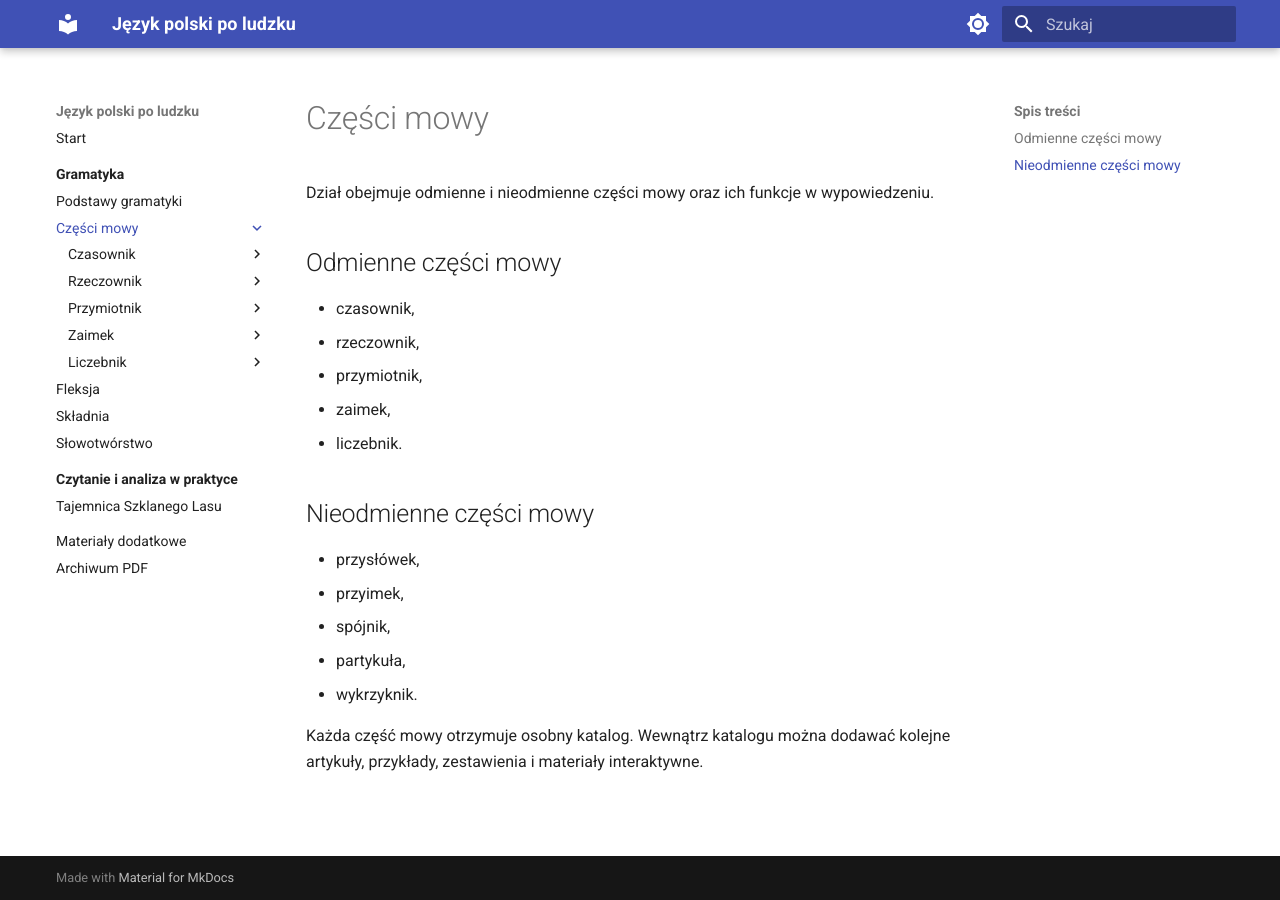
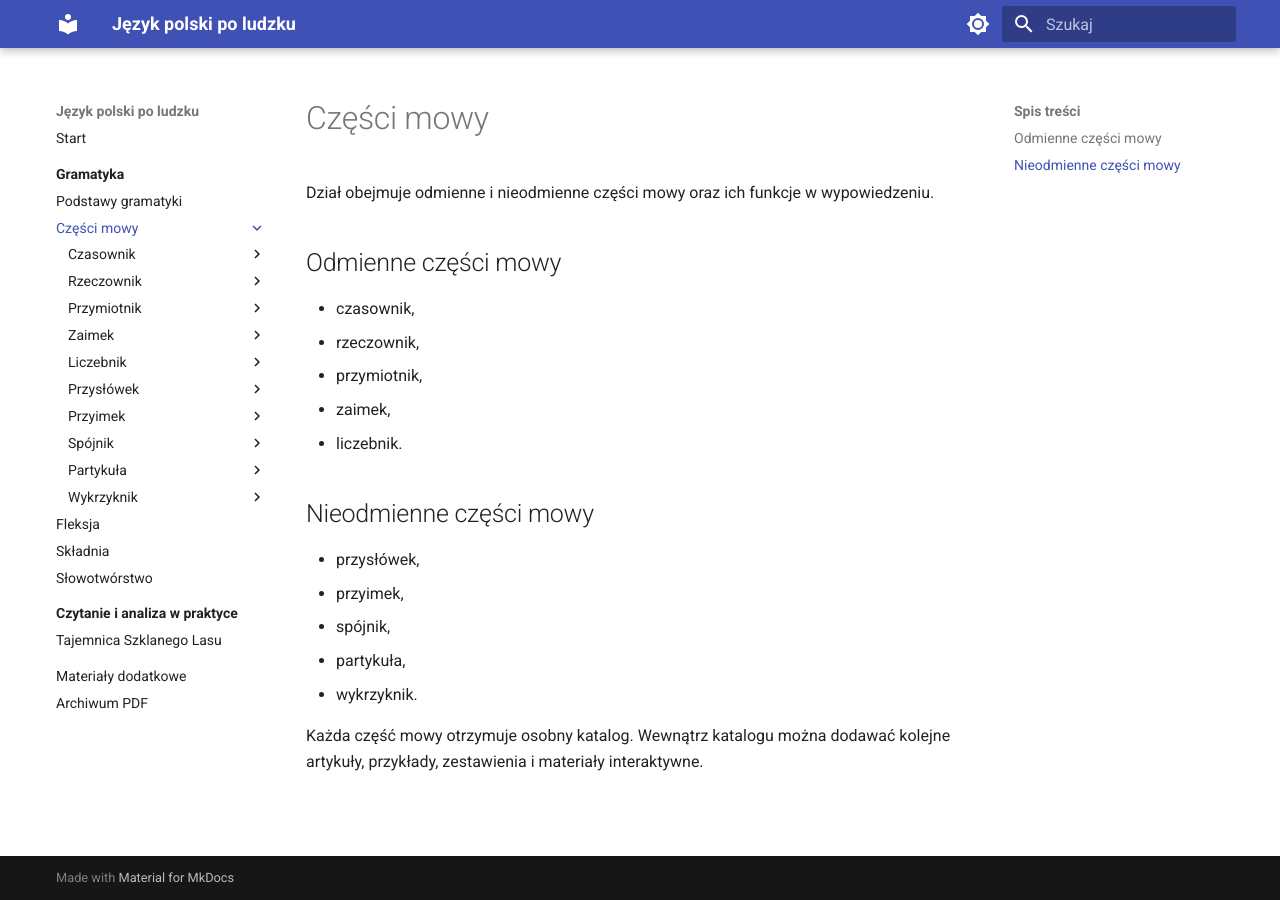
Before and after one commit to dchorazkiewicz/SP_JP, an MkDocs documentation site: the page built from docs/gramatyka/czesci-mowy/index.md, in a window 1280 px wide. Built offline with MkDocs 1.6.1 and Material for MkDocs 9.7.7, drawn with Linux system fonts in a browser that asks for light colours; some of the changed lines change nothing that is shown.

Commit message:
Add indeclinable parts of speech navigation and styles

```diff
--- a/mkdocs.yml
+++ b/mkdocs.yml
@@ -30,6 +30,7 @@ extra_css:
   - stylesheets/verb-lesson.css
   - stylesheets/remaining-parts.css
   - stylesheets/lesson-style-compat.css
+  - stylesheets/indeclinable-parts.css
 
 plugins:
   - search:
@@ -90,6 +91,36 @@ nav:
               - Odmiana: gramatyka/czesci-mowy/liczebnik/odmiana.md
               - Zbiorowe, ułamkowe i pisownia: gramatyka/czesci-mowy/liczebnik/zbiorowe-ulamkowe-i-pisownia.md
               - Liczebniki w tekście: gramatyka/czesci-mowy/liczebnik/liczebniki-w-tekscie.md
+          - Przysłówek:
+              - Wprowadzenie: gramatyka/czesci-mowy/przyslowek/index.md
+              - Znaczenie i rozpoznawanie: gramatyka/czesci-mowy/przyslowek/znaczenie-i-rozpoznawanie.md
+              - Stopniowanie i tworzenie: gramatyka/czesci-mowy/przyslowek/stopniowanie-i-tworzenie.md
+              - Funkcje i pisownia: gramatyka/czesci-mowy/przyslowek/funkcje-i-pisownia.md
+              - Przysłówki w tekście: gramatyka/czesci-mowy/przyslowek/przyslowki-w-tekscie.md
+          - Przyimek:
+              - Wprowadzenie: gramatyka/czesci-mowy/przyimek/index.md
+              - Przypadki i rekcja: gramatyka/czesci-mowy/przyimek/przypadki-i-rekcja.md
+              - Znaczenie i rodzaje: gramatyka/czesci-mowy/przyimek/znaczenie-i-rodzaje.md
+              - Składnia i pisownia: gramatyka/czesci-mowy/przyimek/skladnia-i-pisownia.md
+              - Przyimki w tekście: gramatyka/czesci-mowy/przyimek/przyimki-w-tekscie.md
+          - Spójnik:
+              - Wprowadzenie: gramatyka/czesci-mowy/spojnik/index.md
+              - Spójniki współrzędne: gramatyka/czesci-mowy/spojnik/wspolrzedne.md
+              - Podrzędne i interpunkcja: gramatyka/czesci-mowy/spojnik/podrzedne-i-interpunkcja.md
+              - Wielowyrazowe i styl: gramatyka/czesci-mowy/spojnik/wielowyrazowe-i-styl.md
+              - Spójniki w tekście: gramatyka/czesci-mowy/spojnik/spojniki-w-tekscie.md
+          - Partykuła:
+              - Wprowadzenie: gramatyka/czesci-mowy/partykula/index.md
+              - Znaczenie i rozpoznawanie: gramatyka/czesci-mowy/partykula/znaczenie-i-rozpoznawanie.md
+              - „Nie”, „by”, „czy”, „niech”: gramatyka/czesci-mowy/partykula/nie-by-czy-niech.md
+              - Zakres znaczenia i pisownia: gramatyka/czesci-mowy/partykula/zakres-znaczenia-i-pisownia.md
+              - Partykuły w tekście: gramatyka/czesci-mowy/partykula/partykuly-w-tekscie.md
+          - Wykrzyknik:
+              - Wprowadzenie: gramatyka/czesci-mowy/wykrzyknik/index.md
+              - Rodzaje i znaczenie: gramatyka/czesci-mowy/wykrzyknik/rodzaje-i-znaczenie.md
+              - Składnia i interpunkcja: gramatyka/czesci-mowy/wykrzyknik/skladnia-i-interpunkcja.md
+              - Styl i kontekst: gramatyka/czesci-mowy/wykrzyknik/styl-i-kontekst.md
+              - Wykrzykniki w tekście: gramatyka/czesci-mowy/wykrzyknik/wykrzykniki-w-tekscie.md
       - Fleksja: gramatyka/fleksja/index.md
       - Składnia: gramatyka/skladnia/index.md
       - Słowotwórstwo: gramatyka/slowotworstwo/index.md
```
